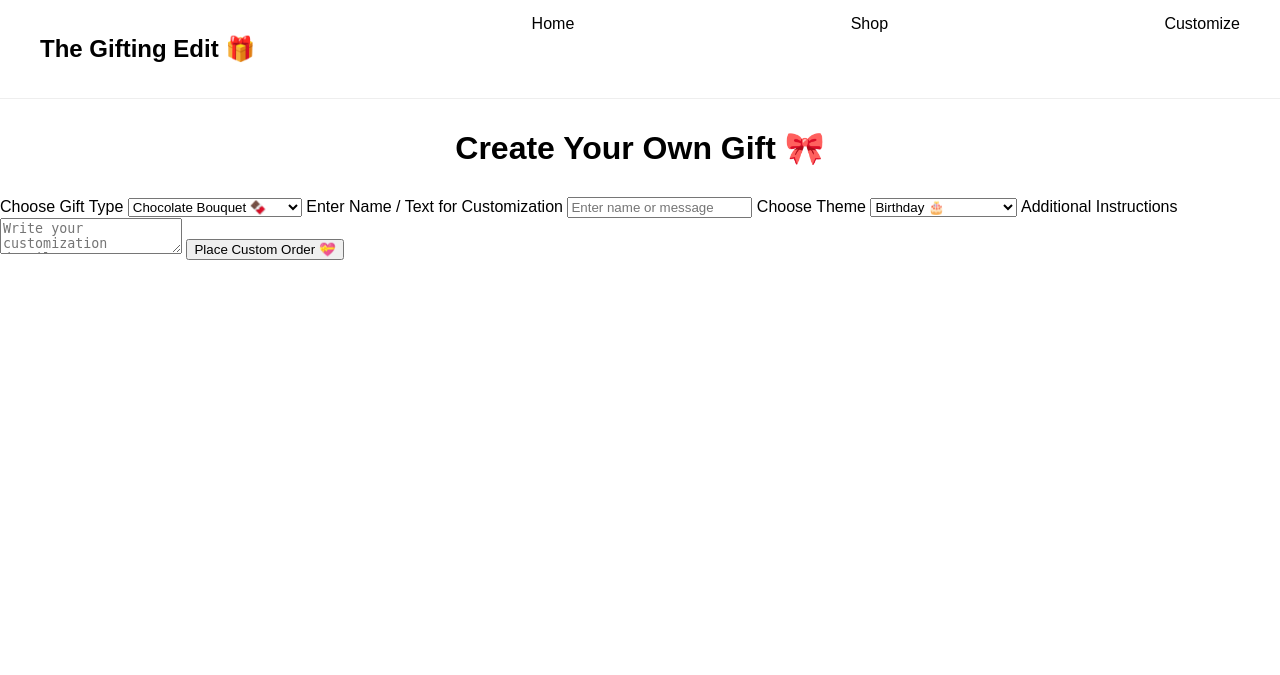
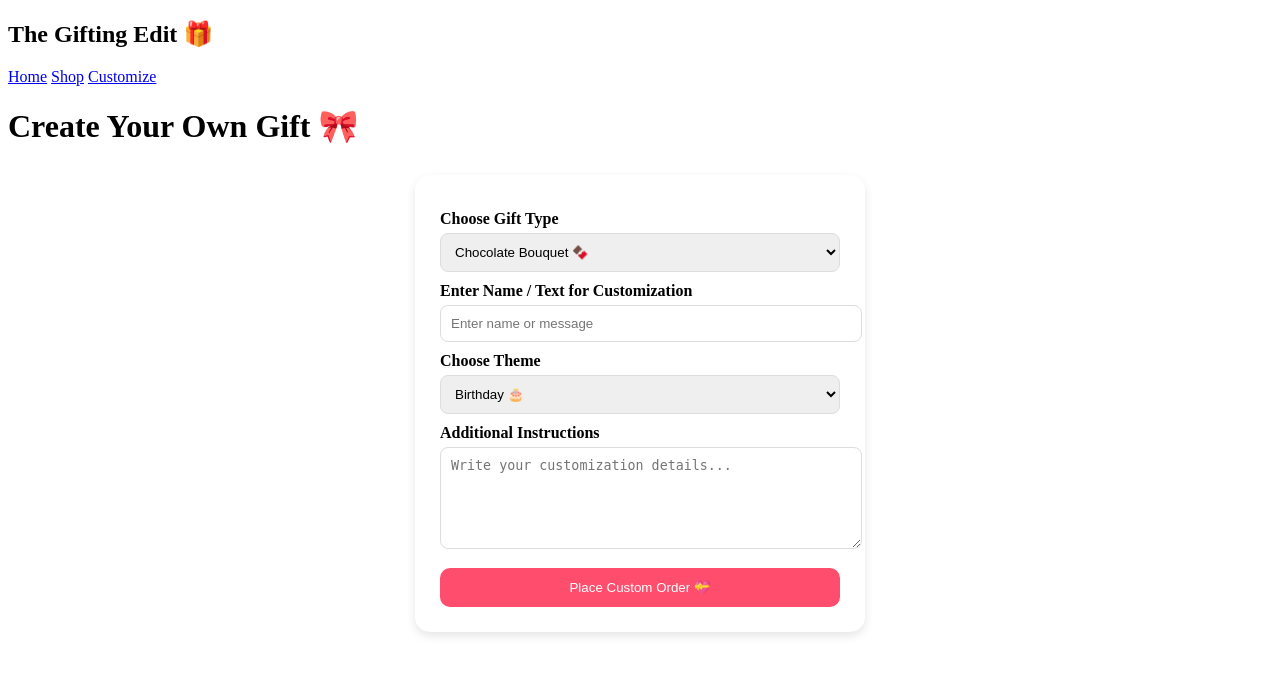
Before and after one commit to zeenatshaikhzs26-cell/gift-website, a Flask app: page /customize in a window 1280 px wide. Shown: the top 675 px of the page. Run offline with Flask 3, Linux system fonts and the light colour scheme.

Commit message:
Refactor CSS for customization and form styling

```diff
--- a/static/style.css
+++ b/static/style.css
@@ -1,61 +1,50 @@
-body {
-    font-family: Arial, sans-serif;
-    margin: 0;
-    background: #fff;
+/* Customize Page */
+
+.customize-container {
+    display: flex;
+    justify-content: center;
+    margin-top: 30px;
 }
 
-/* Navbar */
-.navbar {
-    display: flex;
-    justify-content: space-between;
-    padding: 15px 40px;
+.custom-form {
+    width: 400px;
     background: #fff;
-    border-bottom: 1px solid #eee;
+    padding: 25px;
+    border-radius: 15px;
+    box-shadow: 0px 4px 10px rgba(0,0,0,0.1);
 }
 
-.navbar a {
-    margin-left: 20px;
-    text-decoration: none;
-    color: black;
+.custom-form label {
+    display: block;
+    margin-top: 10px;
+    font-weight: bold;
 }
 
-/* Heading */
-.heading {
-    text-align: center;
-    margin: 30px 0;
+.custom-form input,
+.custom-form select,
+.custom-form textarea {
+    width: 100%;
+    padding: 10px;
+    margin-top: 5px;
+    border-radius: 8px;
+    border: 1px solid #ddd;
 }
 
-/* Product Grid */
-.products-container {
-    display: grid;
-    grid-template-columns: repeat(4, 1fr);
-    gap: 25px;
-    padding: 20px 50px;
+.custom-form textarea {
+    height: 80px;
 }
 
-/* Product Card */
-.product-card {
-    background: #fff;
-    padding: 15px;
-    border-radius: 12px;
-    text-align: center;
-    transition: 0.3s;
+.custom-form button {
+    margin-top: 15px;
+    width: 100%;
+    padding: 12px;
+    background: #ff4d6d;
+    color: white;
+    border: none;
+    border-radius: 10px;
+    cursor: pointer;
 }
 
-.product-card:hover {
-    transform: scale(1.05);
+.custom-form button:hover {
+    background: #ff2e55;
 }
-
-/* IMAGE SIZE FIX (THIS WAS YOUR MAIN ISSUE) */
-.product-img {
-    width: 100%;
-    height: 220px;
-    object-fit: cover;   /* 🔥 THIS LINE FIXES BIG IMAGES */
-    border-radius: 10px;
-}
-
-/* Price */
-.price {
-    color: #ff4d6d;
-    font-weight: bold;
-}
```
